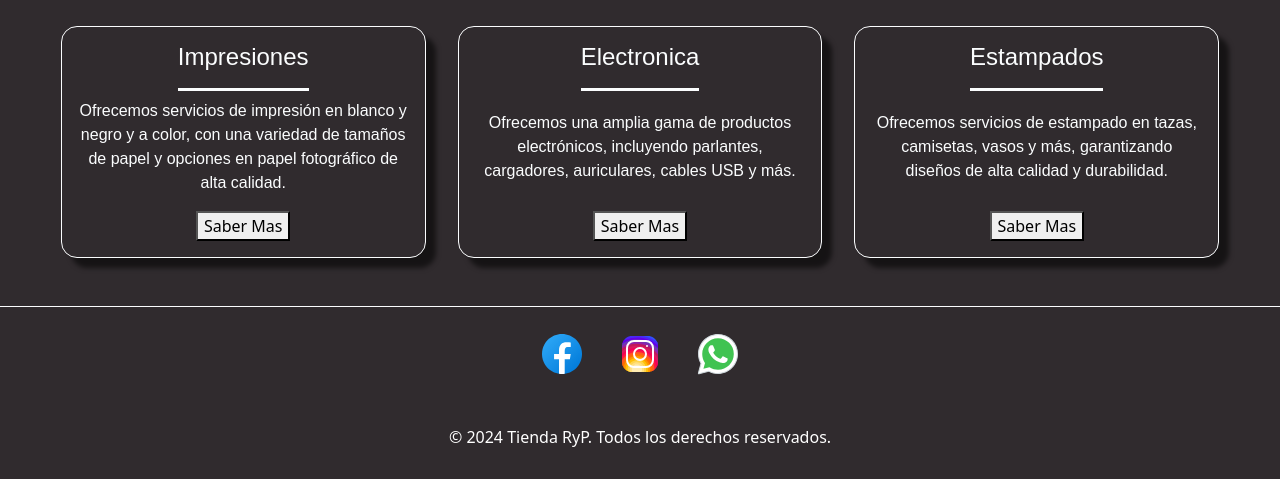
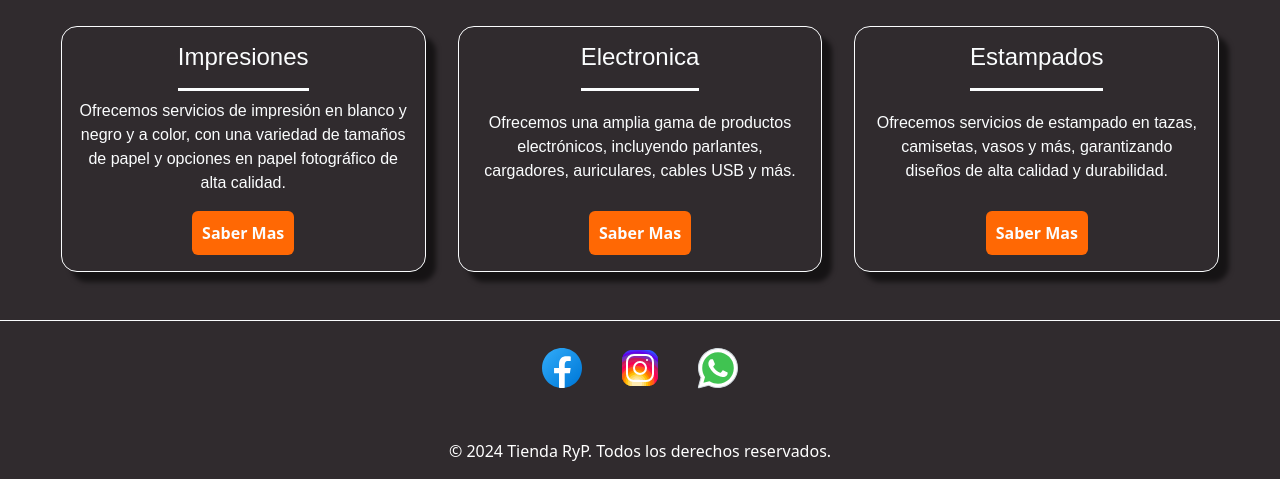
Before and after one commit to pcarcamo-rgb/Tienda-RyP, a website: page index.html in a window 1280 px wide. Shown: the part 729-1208 px from the top of the page. Drawn offline with nearby package versions, Linux system fonts and the light colour scheme.

Commit message:
fix index

```diff
--- a/index.html
+++ b/index.html
@@ -65,7 +65,7 @@
             una variedad de tamaños de papel y opciones en papel fotográfico de
             alta calidad.
           </p>
-          <button>Saber Mas</button>
+          <button class="btn">Saber Mas</button>
         </div>
 
         <div class="card">
@@ -74,7 +74,7 @@
             Ofrecemos una amplia gama de productos electrónicos, incluyendo
             parlantes, cargadores, auriculares, cables USB y más.
           </p>
-          <button>Saber Mas</button>
+          <button class="btn">Saber Mas</button>
         </div>
 
         <div class="card">
@@ -83,7 +83,7 @@
             Ofrecemos servicios de estampado en tazas, camisetas, vasos y más,
             garantizando diseños de alta calidad y durabilidad.
           </p>
-          <button>Saber Mas</button>
+          <button class="btn">Saber Mas</button>
         </div>
       </section>
     </main>
```
